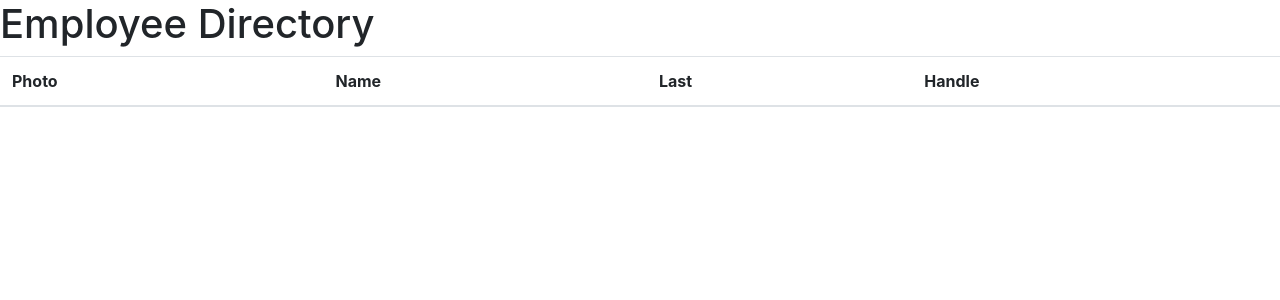
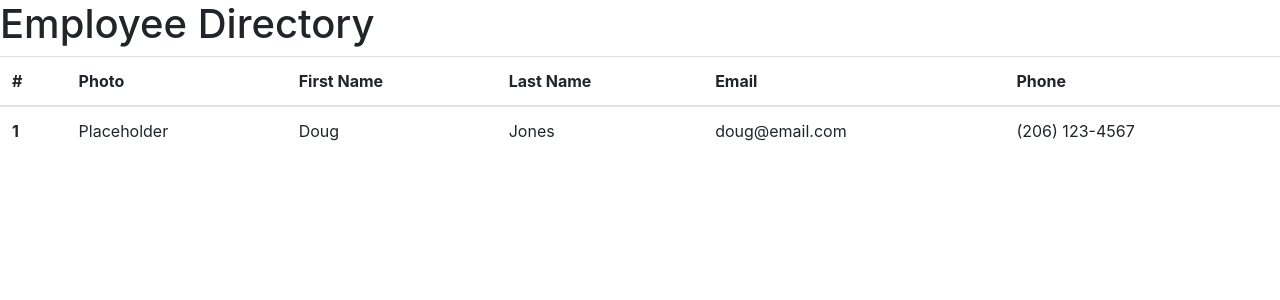
Before and after one commit to jfisher396/employee-directory, a React (Create React App) app: page / in a window 1280 px wide. Shown: the top 300 px of the page. Built offline with nearby package versions, Linux system fonts and the light colour scheme; no server answers.

Commit message:
mock table data added

```diff
--- a/src/components/EmployeeDir.js
+++ b/src/components/EmployeeDir.js
@@ -3,7 +3,7 @@ import axios from "axios";
 
 class EmployeeDir extends Component {
   state = {
-
+    pictures: [],
   }
 
   componentDidMount() {
@@ -11,7 +11,8 @@ class EmployeeDir extends Component {
   }
   loadData = () => {
     axios.get("https://randomuser.me/api/?results=25").then((result) => {
-      console.log(result.data.results[0].name)
+      console.log(result.data.results[0].picture.medium)
+
     })
   }
 
@@ -22,15 +23,22 @@ class EmployeeDir extends Component {
         <table className="table">
           <thead>
             <tr>
+              <th scope ="col">#</th>
               <th scope="col">Photo</th>
-              <th scope="col">Name</th>
-              <th scope="col">Last</th>
-              <th scope="col">Handle</th>
+              <th scope="col">First Name</th>
+              <th scope="col">Last Name</th>
+              <th scope="col">Email</th>
+              <th scope="col">Phone</th>
             </tr>
           </thead>
           <tbody>
             <tr>
-
+              <th scope="row">1</th>
+              <td>Placeholder</td>
+              <td>Doug</td>
+              <td>Jones</td>
+              <td>doug@email.com</td>
+              <td>(206) 123-4567</td>
             </tr>
           </tbody>
         </table>
--- /dev/null
+++ b/src/components/Pictures/Pictures.js
@@ -0,0 +1,5 @@
+import React from 'react';
+
+export default function EmpPic(props) {
+    return <img src={props.pic} className="EmpPic" alt="Employee" />;
+}
```
Also changed, not shown: src/components/Pictures/Pictures.css (added).
